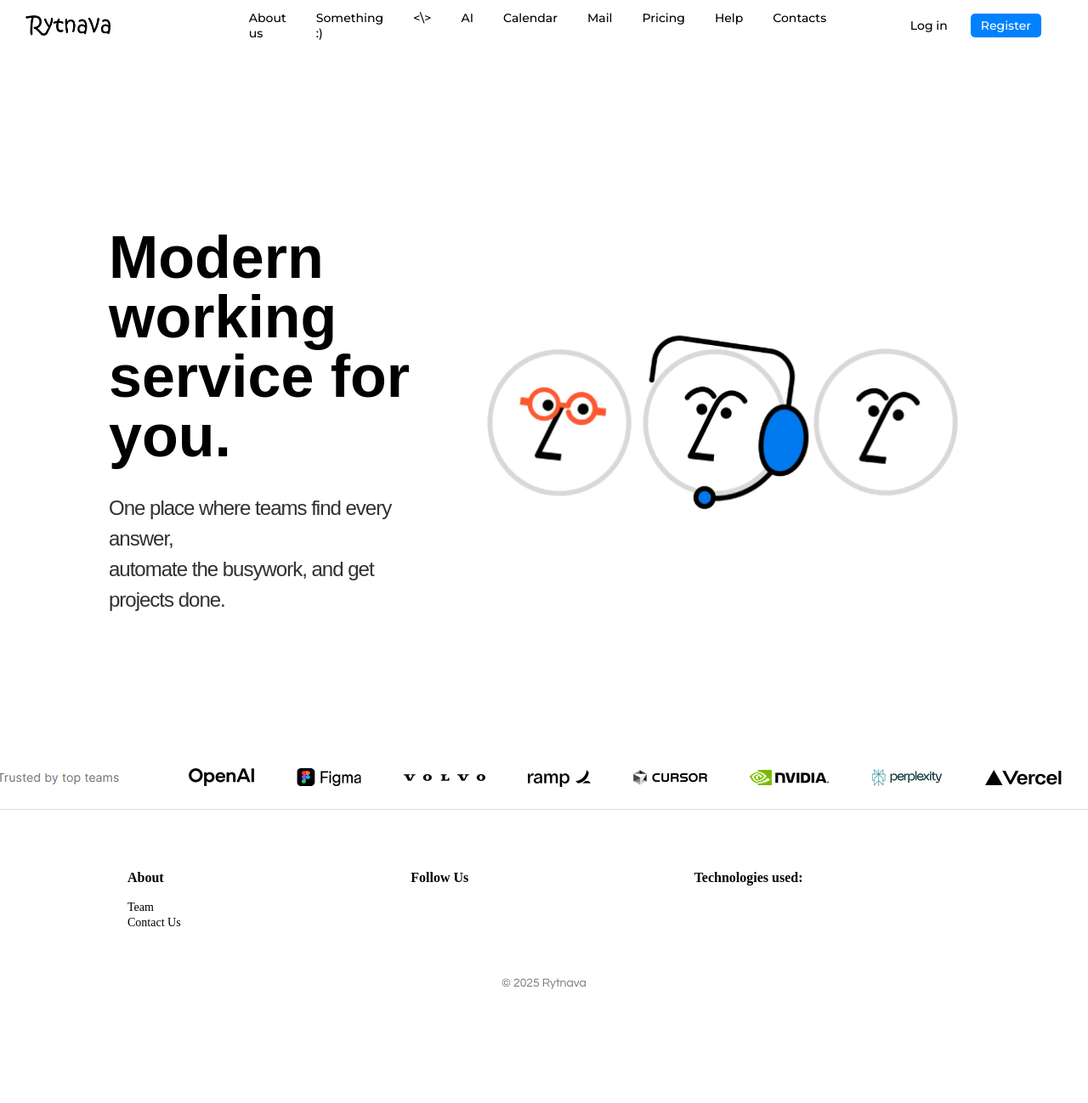
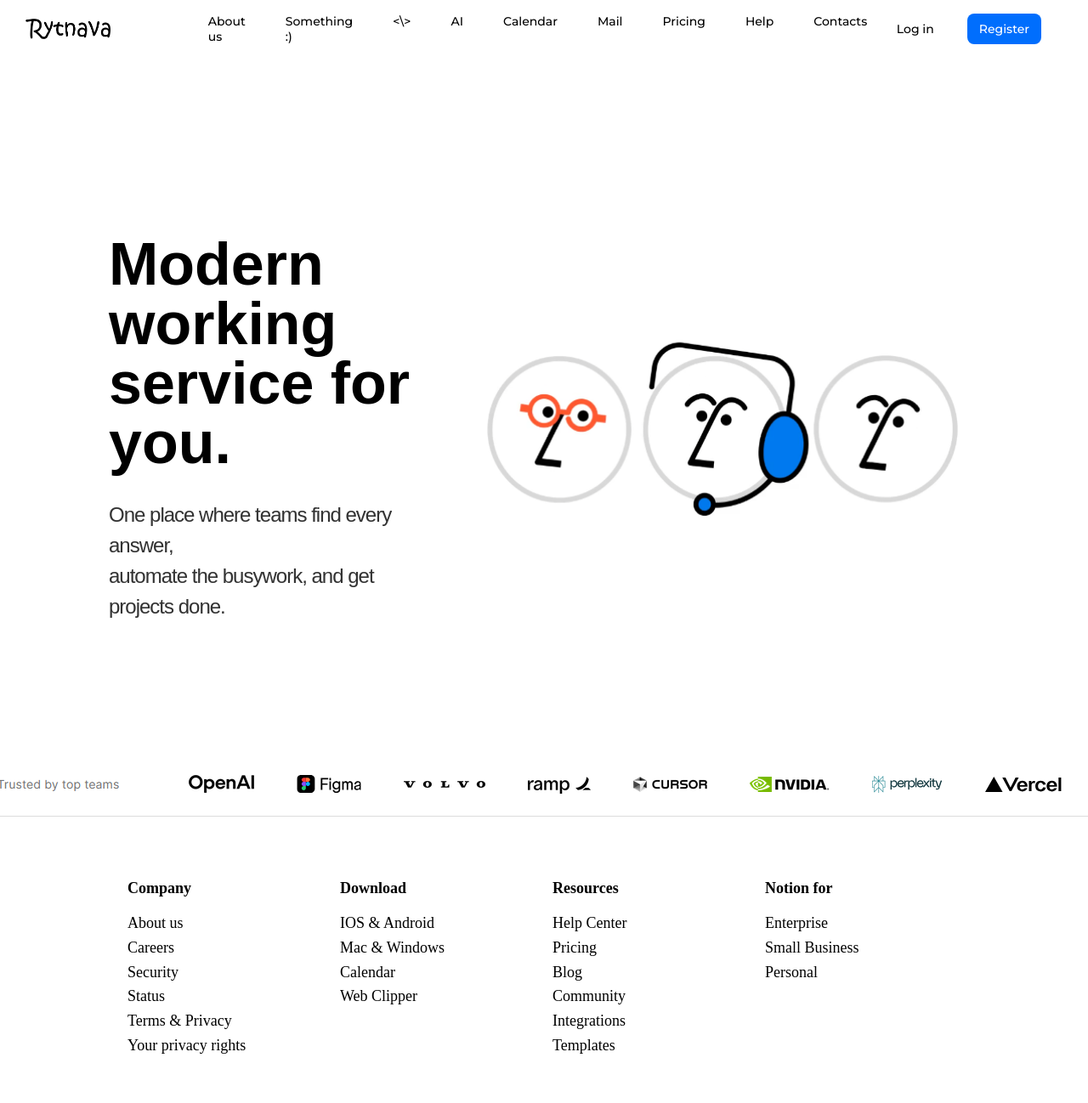
Before and after one commit to Kuvernoori/Rytnava-Frontend, a website: page index.html in a window 1280 px wide. Shown: the top 1298 px of the page at 85% size. Before the commit the page ends 1218 px from the top, so only its background shows below. Drawn offline with Linux system fonts and the light colour scheme; a web font is replaced by a local one.

Commit message:
Updated footer

```diff
--- a/css/styles.css
+++ b/css/styles.css
@@ -101,32 +101,52 @@
    display:flex
 }
 
-.top-bar a{
+.top-bar a:not(.login-btn):not(.register-btn) {
     color: #000000;
     text-decoration: none;
     margin-right: 15px;
-    transition: color 0.3s;
+    border: 6px solid transparent;
+    border-radius: 8px;
+    cursor: pointer;
+    transition: all 0.3s ease;
 
 }
+.top-bar a:not(.register-btn):not(.login-btn):hover {
+    background: #e3e3e3;
+    border-color: #e3e3e3;
+}
+.login-btn{
+    padding: 3px 3px;
+    color: #000000;
+    text-decoration: none;
+    margin-right: 30px;
+    border: 6px solid transparent;
+    border-radius: 8px;
+    display: inline-block;
+    line-height: normal; /* убери 2.5 */
+    cursor: pointer;
+    transition: all 0.3s ease;
+}
 
-.top-bar a:hover{
+.login-btn:hover{
+    background: #e3e3e3;
+    border-color: #e3e3e3;
+}
+.register-btn{
+    background: #006efd;
     color: #ffffff;
-}
-.top-bar .register-btn{
-    background: #0081fd;
-    color: #ffffff;
-    padding: 5px 12px;
-    border-radius: 5px;
+    padding: 3px 8px;
+    border-radius: 8px;
+    text-decoration: none;
+    margin-right: 15px;
+    border: 6px solid transparent;
+    cursor: pointer;
+    transition: all 0.3s ease;
 }
 .register-btn:hover{
-    background: #006efd;
+    background: #3c589f;
 }
 
-.login-btn{
-    color: #ffffff;
-    padding: 5px 12px;
-    border-radius: 5px;
-}
 html , body {
     margin: 0;
     padding: 0;
@@ -166,6 +186,8 @@ html , body {
 }
 .footer-column h4 {
     margin-bottom: 10px;
+    font-size: 18px;
+    font-weight: bold;
 }
 .footer-column ul{
     list-style: none;
@@ -174,7 +196,8 @@ html , body {
 .footer-column ul li a {
     color: #000000;
     text-decoration: none;
-    font-size: 14px;
+    line-height: 1.6;
+    font-size: 18px;
 }
 .footer-column ul li a:hover {
     color: #000000;
@@ -183,6 +206,6 @@ html , body {
     text-align: center;
     margin-top: 30px;
     font-size: 14px;
-    font-family: "Century Gothic", sans-serif;;
+    font-family: "Montserrat", sans-serif;
     color: #777;
 }
--- a/index.html
+++ b/index.html
@@ -40,24 +40,58 @@
 <div class="bar">
     <img src="images/bar.png" alt="bar">
 </div>
+<div class="frame">
+    <div class="frame-left">
+
+    </div>
+    <div class="frame-right">
+
+    </div>
+</div>
 
 <hr class = "footer-line">
 <footer class = "site-footer">
 
     <div class="footer-container">
         <div class="footer-column">
-            <h4>About</h4>
+            <h4>Company</h4>
             <ul>
-                <li><a href="#">Team</a></li>
-                <li><a href="#">Contact Us</a></li>
+                <li><a href="#">About us</a></li>
+                <li><a href="#">Careers</a></li>
+                <li><a href="#">Security</a></li>
+                <li><a href="#">Status</a></li>
+                <li><a href="#">Terms & Privacy</a></li>
+                <li><a href="#">Your privacy rights</a></li>
             </ul>
         </div>
         <div class="footer-column">
-            <h4>Follow Us</h4>
+            <h4>Download</h4>
+            <ul>
+                <li><a href="#">IOS & Android</a></li>
+                <li><a href="#">Mac & Windows</a></li>
+                <li><a href="#">Calendar</a></li>
+                <li><a href="#">Web Clipper</a></li>
+            </ul>
+        </div>
+        <div class="footer-column">
+            <h4>Resources</h4>
+            <ul>
+                <li><a href="#">Help Center</a></li>
+                <li><a href="#">Pricing</a></li>
+                <li><a href="#">Blog</a></li>
+                <li><a href="#">Community</a></li>
+                <li><a href="#">Integrations</a></li>
+                <li><a href="#">Templates</a></li>
+            </ul>
 
         </div>
         <div class="footer-column">
-            <h4>Technologies used:</h4>
+            <h4>Notion for</h4>
+            <ul>
+                <li><a href="#">Enterprise</a></li>
+                <li><a href="#">Small Business</a></li>
+                <li><a href="#">Personal</a></li>
+            </ul>
 
         </div>
     </div>
```
